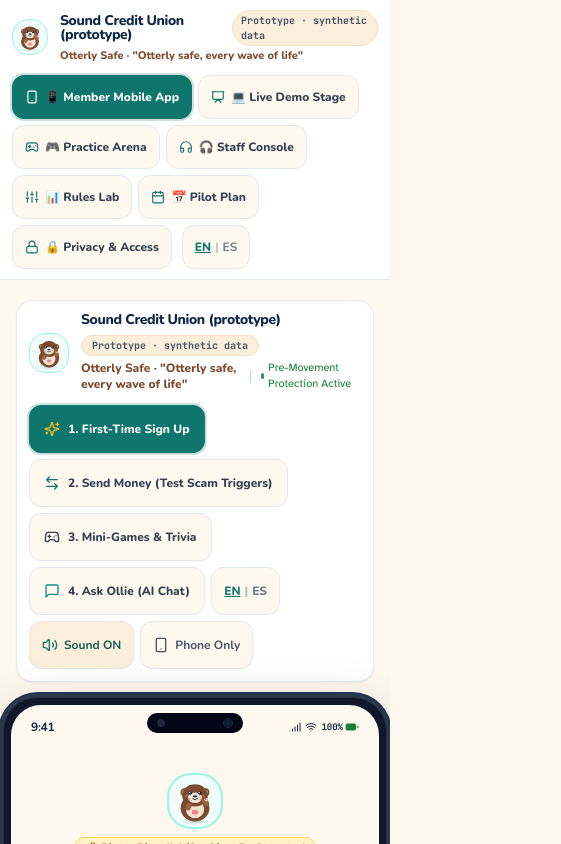
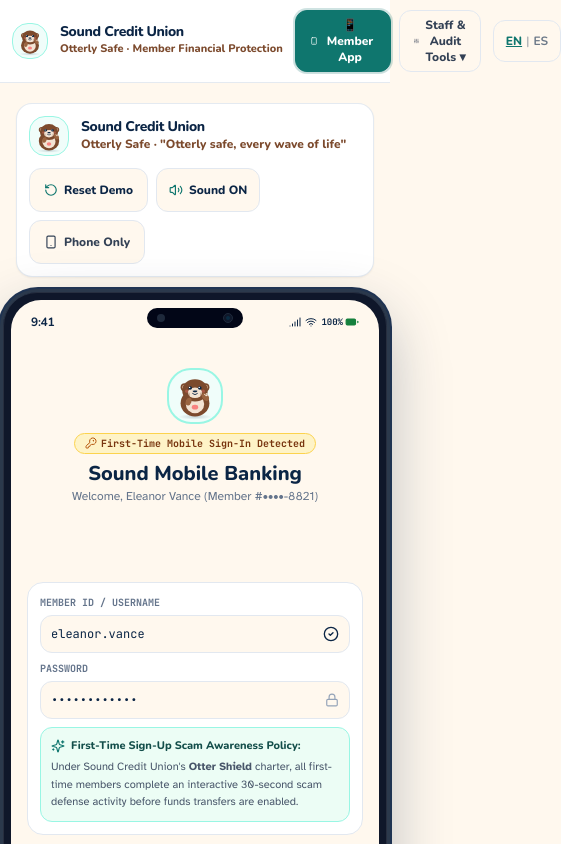
Before and after one commit to Aayush1259/Otterly-Safe, a React (Vite) app: page / in a window 390 px wide. Shown: the top 844 px of the page, 561 px wide, since content can reach past the window. Built offline with nearby package versions, Linux system fonts and the light colour scheme.

Commit message:
feat: add core application layout and mobile components for LearnFin platform

```diff
--- a/src/App.tsx
+++ b/src/App.tsx
@@ -48,8 +48,9 @@ export function App() {
     });
   }, [initDataset]);
 
-  const navTabs = [
-    { id: 'story' as const, label: '📱 Member Mobile App', icon: Smartphone },
+  const [showToolsMenu, setShowToolsMenu] = useState(false);
+
+  const auditTabs = [
     { id: 'demo' as const, label: '💻 Live Demo Stage', icon: Presentation },
     { id: 'practice' as const, label: '🎮 Practice Arena', icon: Gamepad2 },
     { id: 'staff' as const, label: '🎧 Staff Console', icon: Headphones },
@@ -58,63 +59,113 @@ export function App() {
     { id: 'privacy' as const, label: '🔒 Privacy & Access', icon: Lock },
   ];
 
+  const isAuditActive = auditTabs.some((t) => t.id === activeTab);
+  const currentAuditTab = auditTabs.find((t) => t.id === activeTab);
+
   return (
     <div className="min-h-screen bg-sand-50 text-navy-900 flex flex-col font-body selection:bg-kelp-200">
-      {/* Top Executive Navigation Bar */}
+      {/* Sleek, Professional Header (No prototype clutter, focused member experience) */}
       <header className="bg-white border-b border-slate-200/90 shadow-2xs sticky top-0 z-50 px-3 sm:px-6 py-2.5">
-        <div className="max-w-7xl mx-auto flex flex-col lg:flex-row lg:items-center justify-between gap-2.5">
-          {/* Brand Wordmark & Mandatory Synthetic Data Badge */}
+        <div className="max-w-7xl mx-auto flex items-center justify-between gap-3">
+          {/* Brand Wordmark (Clean Sound Credit Union) */}
           <div className="flex items-center space-x-3 shrink-0">
-            <div className="w-9 h-9 rounded-2xl bg-kelp-50 border border-kelp-200 flex items-center justify-center p-1 shrink-0">
+            <div className="w-9 h-9 rounded-2xl bg-kelp-50 border border-kelp-200 flex items-center justify-center p-1 shrink-0 shadow-2xs">
               <Ollie mood="wave" size={30} animated={false} />
             </div>
             <div>
-              <div className="flex items-center space-x-2">
-                <span className="font-heading font-black text-sm sm:text-base text-navy-900 leading-none tracking-tight">
-                  Sound Credit Union (prototype)
+              <span className="font-heading font-black text-sm sm:text-base text-navy-900 leading-none tracking-tight block">
+                Sound Credit Union
               </span>
-                <span className="text-[10px] font-mono font-bold text-slate-600 bg-sand-100 px-2 py-0.5 rounded-full border border-sand-200">
-                  Prototype · synthetic data
-                </span>
-              </div>
               <span className="text-[11px] font-heading font-extrabold text-otter-700 block mt-0.5">
-                Otterly Safe · "Otterly safe, every wave of life"
+                Otterly Safe · Member Financial Protection
               </span>
             </div>
           </div>
 
-          {/* Navigation Pill Switcher */}
+          {/* Simple, Streamlined Navigation */}
           <nav
-            aria-label="Platform main navigation"
-            className="flex flex-wrap items-center gap-1.5 text-xs font-heading font-extrabold"
+            aria-label="Platform navigation"
+            className="flex items-center gap-2 text-xs font-heading font-extrabold"
           >
-            {navTabs.map((tab) => {
+            {/* Primary View: Member Mobile App */}
+            <button
+              type="button"
+              onClick={() => {
+                setActiveTab('story');
+                setShowToolsMenu(false);
+              }}
+              aria-current={activeTab === 'story' ? 'page' : undefined}
+              className={`min-h-[42px] px-3.5 py-1.5 rounded-xl border transition-all flex items-center space-x-1.5 ${
+                activeTab === 'story'
+                  ? 'bg-kelp-700 text-white border-kelp-700 shadow-sm ring-2 ring-kelp-700/20'
+                  : 'bg-sand-50 text-slate-700 border-slate-200 hover:bg-white hover:border-slate-300'
+              }`}
+            >
+              <Smartphone className={`w-3.5 h-3.5 ${activeTab === 'story' ? 'text-white' : 'text-kelp-700'}`} />
+              <span>📱 Member App</span>
+            </button>
+
+            {/* Compact Staff & Audit Tools Selector */}
+            <div className="relative">
+              <button
+                type="button"
+                onClick={() => setShowToolsMenu(!showToolsMenu)}
+                aria-expanded={showToolsMenu}
+                aria-haspopup="true"
+                className={`min-h-[42px] px-3.5 py-1.5 rounded-xl border transition-all flex items-center space-x-1.5 ${
+                  isAuditActive
+                    ? 'bg-navy-900 text-white border-navy-900 shadow-sm'
+                    : 'bg-sand-50 text-slate-700 border-slate-200 hover:bg-white hover:border-slate-300'
+                }`}
+              >
+                <Sliders className="w-3.5 h-3.5" />
+                <span>
+                  {isAuditActive && currentAuditTab ? currentAuditTab.label : 'Staff & Audit Tools'} ▾
+                </span>
+              </button>
+
+              {/* Dropdown Menu */}
+              {showToolsMenu && (
+                <div
+                  className="absolute right-0 mt-1.5 w-60 bg-white border border-slate-200 rounded-2xl shadow-xl py-1.5 z-50 animate-slideDown"
+                  role="menu"
+                >
+                  <div className="px-3 py-1 text-[10px] font-mono font-bold text-slate-400 uppercase tracking-wider border-b border-slate-100 mb-1">
+                    Auditor & Staff Suite
+                  </div>
+                  {auditTabs.map((tab) => {
                     const Icon = tab.icon;
-              const isActive = activeTab === tab.id;
+                    const isTabActive = activeTab === tab.id;
                     return (
                       <button
                         key={tab.id}
                         type="button"
-                  onClick={() => setActiveTab(tab.id)}
-                  aria-current={isActive ? 'page' : undefined}
-                  className={`min-h-[44px] px-3 py-1.5 rounded-xl border transition-all flex items-center space-x-1.5 shrink-0 ${
-                    isActive
-                      ? 'bg-kelp-700 text-white border-kelp-700 shadow-sm ring-2 ring-kelp-700/20'
-                      : 'bg-sand-50 text-slate-700 border-slate-200 hover:bg-white hover:border-slate-300'
+                        role="menuitem"
+                        onClick={() => {
+                          setActiveTab(tab.id);
+                          setShowToolsMenu(false);
+                        }}
+                        className={`w-full px-3.5 py-2 text-left text-xs font-heading font-bold flex items-center space-x-2 transition-colors ${
+                          isTabActive
+                            ? 'bg-kelp-50 text-kelp-900 font-black'
+                            : 'text-slate-700 hover:bg-sand-50'
                         }`}
                       >
-                  <Icon className={`w-3.5 h-3.5 ${isActive ? 'text-white' : 'text-kelp-700'}`} />
+                        <Icon className="w-3.5 h-3.5 text-kelp-700 shrink-0" />
                         <span>{tab.label}</span>
                       </button>
                     );
                   })}
+                </div>
+              )}
+            </div>
 
             {/* Language Switch */}
             <button
               type="button"
               onClick={toggleLang}
               aria-label={`Switch language. Current: ${lang === 'en' ? 'English' : 'Español'}`}
-              className="min-h-[44px] px-3 py-1.5 rounded-xl border border-slate-200 bg-sand-50 hover:bg-white text-navy-900 transition-colors flex items-center space-x-1 font-bold shrink-0 ml-1"
+              className="min-h-[42px] px-3 py-1.5 rounded-xl border border-slate-200 bg-sand-50 hover:bg-white text-navy-900 transition-colors flex items-center space-x-1 font-bold shrink-0 ml-1"
             >
               <span className={lang === 'en' ? 'underline font-black text-kelp-700' : 'opacity-60'}>EN</span>
               <span className="opacity-30">|</span>
@@ -188,6 +239,11 @@ export function App() {
 
         {activeTab === 'privacy' && <PrivacyAccess />}
       </main>
+
+      {/* Subtle Member Safety Footer */}
+      <footer className="py-2.5 px-4 text-center text-[11px] font-mono text-slate-500 border-t border-slate-200/80 bg-white/70">
+        Synthetic Data Only · Sound Credit Union Member Financial Protection Initiative
+      </footer>
     </div>
   );
 }
--- a/src/components/SoundAppShell.tsx
+++ b/src/components/SoundAppShell.tsx
@@ -1,5 +1,5 @@
 import React from 'react';
-import { ShieldCheck, Home, ArrowLeftRight, Gamepad2, HelpCircle } from 'lucide-react';
+import { ShieldCheck, Home, ArrowLeftRight, Gamepad2, HelpCircle, Bell, Menu } from 'lucide-react';
 import type { Lang, Member } from '../types';
 
 interface SoundAppShellProps {
@@ -9,13 +9,15 @@ interface SoundAppShellProps {
   onToggleLang: () => void;
   activeNav?: 'accounts' | 'pay' | 'practice' | 'support';
   onNavSelect?: (tab: 'accounts' | 'pay' | 'practice' | 'support') => void;
+  notificationCount?: number;
+  onOpenNotifications?: () => void;
+  onOpenMenu?: () => void;
 }
 
 /**
  * Standard Sound Credit Union mobile app shell.
- * Includes text wordmark "Sound Credit Union (prototype)",
- * persistent "Prototype · synthetic data" disclaimer badge,
- * and WCAG 2.2 compliant navigation touch targets (≥ 48px).
+ * Clean member brand with Notification Bell (unread trivia & reminders)
+ * and Hamburger Menu for quick resource navigation.
  */
 export const SoundAppShell: React.FC<SoundAppShellProps> = ({
   children,
@@ -24,47 +26,44 @@ export const SoundAppShell: React.FC<SoundAppShellProps> = ({
   onToggleLang,
   activeNav = 'pay',
   onNavSelect,
+  notificationCount = 0,
+  onOpenNotifications,
+  onOpenMenu,
 }) => {
   return (
-    <div className="flex-1 flex flex-col h-full bg-sand-50 select-none">
-      {/* Brand & Wordmark Header */}
-      <header className="bg-white border-b border-slate-200/80 px-4 py-2.5 shrink-0 flex items-center justify-between shadow-sm">
-        <div className="flex flex-col">
-          <div className="flex items-center space-x-1.5">
-            <span className="w-2.5 h-2.5 rounded-full bg-kelp-700 inline-block" />
-            <h1 className="font-heading font-extrabold text-sm tracking-tight text-navy-900 leading-none">
-              Sound Credit Union
-            </h1>
-          </div>
-          <span className="text-[10px] font-mono font-medium text-slate-500 uppercase tracking-wider pl-4">
-            (prototype)
-          </span>
+    <div className="flex-1 flex flex-col h-full bg-sand-50 select-none relative">
+      {/* Brand Header with Notification Bell & Hamburger Menu */}
+      <header className="bg-white border-b border-slate-200/80 px-4 py-2.5 shrink-0 flex items-center justify-between shadow-2xs">
+        <div className="flex items-center space-x-2">
+          <span className="w-2.5 h-2.5 rounded-full bg-kelp-700 inline-block shrink-0 shadow-2xs" />
+          <h1 className="font-heading font-extrabold text-sm tracking-tight text-navy-900 leading-none">
+            Sound Credit Union
+          </h1>
         </div>
 
-        <div className="flex items-center space-x-2">
-          {/* EN / ES Language Switch */}
+        <div className="flex items-center space-x-1">
+          {/* Unread Trivia & Reminders Bell */}
           <button
             type="button"
-            onClick={onToggleLang}
-            aria-label={`Switch language. Current: ${lang === 'en' ? 'English' : 'Español'}`}
-            className="inline-flex items-center justify-center px-2 py-1 rounded-full text-xs font-bold font-heading bg-sand-100 hover:bg-sand-200 text-kelp-800 border border-kelp-700/20 transition-colors focus:ring-2 focus:ring-kelp-700 focus:outline-none min-h-[32px]"
+            onClick={onOpenNotifications}
+            aria-label={`View notifications. ${notificationCount} unread`}
+            className="relative p-2 rounded-xl text-slate-700 hover:text-navy-900 hover:bg-sand-100 transition-colors min-h-[36px] min-w-[36px] flex items-center justify-center"
           >
-            <span className={lang === 'en' ? 'underline font-black' : 'opacity-60'}>EN</span>
-            <span className="mx-1 opacity-40">|</span>
-            <span className={lang === 'es' ? 'underline font-black' : 'opacity-60'}>ES</span>
+            <Bell className="w-4 h-4 text-slate-600" />
+            {notificationCount > 0 && (
+              <span className="absolute top-1.5 right-1.5 w-2 h-2 rounded-full bg-amber-500 ring-2 ring-white animate-pulse" />
+            )}
           </button>
 
-          {/* Member avatar initials */}
-          <div
-            className="w-8 h-8 rounded-full bg-kelp-700 text-white flex items-center justify-center text-xs font-heading font-bold shadow-sm"
-            title={member.display_name}
+          {/* Resources Hamburger Menu */}
+          <button
+            type="button"
+            onClick={onOpenMenu}
+            aria-label="Open resources and navigation menu"
+            className="p-2 rounded-xl text-slate-700 hover:text-navy-900 hover:bg-sand-100 transition-colors min-h-[36px] min-w-[36px] flex items-center justify-center"
           >
-            {member.display_name
-              .split(' ')
-              .map((n) => n[0])
-              .join('')
-              .slice(0, 2)}
-          </div>
+            <Menu className="w-4 h-4 text-slate-700" />
+          </button>
         </div>
       </header>
 
--- a/src/components/demo/DemoStage.tsx
+++ b/src/components/demo/DemoStage.tsx
@@ -68,6 +68,9 @@ export const DemoStage: React.FC<DemoStageProps> = ({
     else if (scenario === 'takeover') setSelectedMemberId('ANCHOR-B');
     else if (scenario === 'missed') setSelectedMemberId('ANCHOR-C');
   }, [scenario]);
+
+  const currentMember =
+    members.find((m) => m.member_id === selectedMemberId) || members[0];
 
   const memberLastPracticed = currentMember.practice_history?.[currentMember.practice_history.length - 1];
   const practiceCard =
--- a/src/components/mobile/OtterlySafeMobileApp.tsx
+++ b/src/components/mobile/OtterlySafeMobileApp.tsx
@@ -26,6 +26,10 @@ import {
   Gamepad2,
   Home,
   ArrowLeftRight,
+  Bell,
+  Menu,
+  X,
+  BookOpen,
 } from 'lucide-react';
 import { Ollie } from '../Ollie';
 import { PhoneFrame } from '../PhoneFrame';
@@ -83,9 +87,14 @@ export const OtterlySafeMobileApp: React.FC<OtterlySafeMobileAppProps> = ({
   // In-App Navigation Tab: 'accounts' | 'pay' | 'practice' | 'support'
   const [activeNav, setActiveNav] = useState<'accounts' | 'pay' | 'practice' | 'support'>('accounts');
 
-  // First-Time Sign-Up Sub-Stages
-  const [onboardingStage, setOnboardingStage] = useState<'login' | 'drill' | 'certified'>('login');
-  const [drillCardsChecked, setDrillCardsChecked] = useState<number[]>([0]);
+  // First-Time Sign-Up Sub-Stages: 'login' | 'warmup'
+  const [onboardingStage, setOnboardingStage] = useState<'login' | 'warmup'>('login');
+  const [warmupAnswer, setWarmupAnswer] = useState<number | null>(null);
+
+  // Notification Bell & Hamburger Drawer states
+  const [unreadNotifications, setUnreadNotifications] = useState(1);
+  const [showNotificationModal, setShowNotificationModal] = useState(false);
+  const [showHamburgerDrawer, setShowHamburgerDrawer] = useState(false);
 
   // Payment & Scam Trigger Points
   const [payeeName, setPayeeName] = useState('Federal Reserve Escrow Lockbox');
@@ -223,133 +232,49 @@ export const OtterlySafeMobileApp: React.FC<OtterlySafeMobileAppProps> = ({
 
   return (
     <div className="min-h-screen bg-sand-50 text-navy-900 flex flex-col justify-between max-w-7xl mx-auto px-2 sm:px-4 py-3 select-none">
-      {/* Sleek, Creative, Accessible Top Toolbar (Zero Horizontal Scrollbar) */}
+      {/* Sleek, Simplified, Non-Crowded Header (No prototype text, clean essentials) */}
       <header className="bg-white border border-slate-200/90 rounded-2xl sm:rounded-3xl p-3 sm:p-4 shadow-sm mb-3 shrink-0">
-        <div className="flex flex-col xl:flex-row xl:items-center justify-between gap-3">
-          {/* Brand, Wordmark & Synthetic Data Guardrail */}
+        <div className="flex flex-col sm:flex-row sm:items-center justify-between gap-3">
+          {/* Brand & Wordmark (Clean Sound Credit Union) */}
           <div className="flex items-center space-x-3">
             <div className="w-10 h-10 rounded-2xl bg-kelp-50 border border-kelp-200 flex items-center justify-center p-1 shrink-0 shadow-2xs">
               <Ollie mood="wave" size={34} animated={false} />
             </div>
             <div>
-              <div className="flex flex-wrap items-center gap-2">
-                <span className="font-heading font-black text-sm sm:text-base text-navy-900 leading-none tracking-tight">
-                  Sound Credit Union (prototype)
-                </span>
-                <span className="text-[10px] font-mono font-bold text-slate-600 bg-sand-100 px-2.5 py-0.5 rounded-full border border-sand-200 shadow-2xs">
-                  Prototype · synthetic data
-                </span>
-              </div>
-              <div className="flex items-center space-x-2 mt-1">
-                <span className="text-xs font-heading font-extrabold text-otter-700">
-                  Otterly Safe · "Otterly safe, every wave of life"
-                </span>
-                <span className="text-slate-300">|</span>
-                <div className="inline-flex items-center space-x-1 text-[11px] font-medium text-safe-700">
-                  <span className="w-1.5 h-1.5 rounded-full bg-safe-700 animate-pulse" />
-                  <span>Pre-Movement Protection Active</span>
-                </div>
-              </div>
+              <span className="font-heading font-black text-sm sm:text-base text-navy-900 leading-none tracking-tight block">
+                Sound Credit Union
+              </span>
+              <span className="text-xs font-heading font-extrabold text-otter-700 block mt-0.5">
+                Otterly Safe · "Otterly safe, every wave of life"
+              </span>
             </div>
           </div>
 
-          {/* Quick Experience Switchers & Accessibility Controls (Wrap-friendly, no ugly scrollbar) */}
-          <div className="flex flex-wrap items-center gap-1.5 text-xs font-heading font-extrabold">
+          {/* Simple, Non-Crowded Actions */}
+          <div className="flex flex-wrap items-center gap-2 text-xs font-heading font-extrabold">
+            {/* Quick Demo Reset */}
             <button
               type="button"
               onClick={handleResetToFirstTime}
-              aria-label="First-Time Sign Up and defensive roleplay activity"
-              className={`min-h-[48px] px-3.5 py-2 rounded-xl border transition-all flex items-center space-x-2 shrink-0 ${
-                appMode === 'onboarding'
-                  ? 'bg-kelp-700 text-white border-kelp-700 shadow-sm ring-2 ring-kelp-700/20'
-                  : 'bg-sand-50 text-slate-700 border-slate-200 hover:bg-white hover:border-slate-300'
-              }`}
+              aria-label="Restart onboarding demo"
+              className="min-h-[44px] px-3.5 py-1.5 rounded-xl border border-slate-200 bg-sand-50 hover:bg-white text-navy-900 flex items-center space-x-1.5 transition-colors shadow-2xs"
             >
-              <Sparkles className="w-4 h-4 text-amber-400 shrink-0" />
-              <span>1. First-Time Sign Up</span>
+              <RotateCcw className="w-3.5 h-3.5 text-kelp-700" />
+              <span>Reset Demo</span>
             </button>
 
-            <button
-              type="button"
-              onClick={() => {
-                setAppMode('app');
-                setActiveNav('pay');
-                setPaymentState('form');
-              }}
-              aria-label="Send Money and test scam triggers before money moves"
-              className={`min-h-[48px] px-3.5 py-2 rounded-xl border transition-all flex items-center space-x-2 shrink-0 ${
-                appMode === 'app' && activeNav === 'pay'
-                  ? 'bg-kelp-700 text-white border-kelp-700 shadow-sm ring-2 ring-kelp-700/20'
-                  : 'bg-sand-50 text-slate-700 border-slate-200 hover:bg-white hover:border-slate-300'
-              }`}
-            >
-              <ArrowLeftRight className="w-4 h-4 text-kelp-700 shrink-0" />
-              <span>2. Send Money (Test Scam Triggers)</span>
-            </button>
-
-            <button
-              type="button"
-              onClick={() => {
-                setAppMode('app');
-                setActiveNav('practice');
-                setPracticeGame('menu');
-              }}
-              aria-label="Practice mini games and scam trivia inside the app"
-              className={`min-h-[48px] px-3.5 py-2 rounded-xl border transition-all flex items-center space-x-2 shrink-0 ${
-                appMode === 'app' && activeNav === 'practice'
-                  ? 'bg-kelp-700 text-white border-kelp-700 shadow-sm ring-2 ring-kelp-700/20'
-                  : 'bg-sand-50 text-slate-700 border-slate-200 hover:bg-white hover:border-slate-300'
-              }`}
-            >
-              <Gamepad2 className="w-4 h-4 text-otter-600 shrink-0" />
-              <span>3. Mini-Games & Trivia</span>
-            </button>
-
-            <button
-              type="button"
-              onClick={() => {
-                setAppMode('app');
-                setActiveNav('support');
-              }}
-              aria-label="Ask Ollie AI assistant inside the mobile app"
-              className={`min-h-[48px] px-3.5 py-2 rounded-xl border transition-all flex items-center space-x-2 shrink-0 ${
-                appMode === 'app' && activeNav === 'support'
-                  ? 'bg-kelp-700 text-white border-kelp-700 shadow-sm ring-2 ring-kelp-700/20'
-                  : 'bg-sand-50 text-slate-700 border-slate-200 hover:bg-white hover:border-slate-300'
-              }`}
-            >
-              <MessageSquare className="w-4 h-4 text-kelp-600 shrink-0" />
-              <span>4. Ask Ollie (AI Chat)</span>
-            </button>
-
-            {/* Language Switch */}
-            <button
-              type="button"
-              onClick={() => setLang(lang === 'en' ? 'es' : 'en')}
-              aria-label={`Switch language. Currently ${lang === 'en' ? 'English' : 'Spanish'}`}
-              className="min-h-[48px] px-3 py-2 rounded-xl border border-slate-200 bg-sand-50 hover:bg-white text-navy-900 transition-colors flex items-center space-x-1"
-            >
-              <span className={lang === 'en' ? 'underline font-black text-kelp-700' : 'opacity-60'}>EN</span>
-              <span className="opacity-30">|</span>
-              <span className={lang === 'es' ? 'underline font-black text-kelp-700' : 'opacity-60'}>ES</span>
-            </button>
-
-            {/* Sound FX Toggle */}
+            {/* Audio Toggle */}
             <button
               type="button"
               onClick={() => setSoundEnabled(!soundEnabled)}
-              aria-label={soundEnabled ? 'Mute audio sound effects' : 'Enable audio sound effects'}
-              className={`min-h-[48px] px-3 py-2 rounded-xl border text-xs font-heading font-bold flex items-center space-x-1.5 transition-colors shrink-0 ${
-                soundEnabled
-                  ? 'bg-sand-100 text-kelp-800 border-kelp-300 shadow-2xs'
-                  : 'bg-slate-100 text-slate-500 border-slate-300'
-              }`}
+              aria-label={soundEnabled ? 'Mute audio' : 'Enable audio'}
+              className="min-h-[44px] px-3 py-1.5 rounded-xl border border-slate-200 bg-sand-50 hover:bg-white text-navy-900 flex items-center space-x-1.5 transition-colors shadow-2xs"
             >
-              {soundEnabled ? <Volume2 className="w-4 h-4 text-kelp-700" /> : <VolumeX className="w-4 h-4" />}
+              {soundEnabled ? <Volume2 className="w-3.5 h-3.5 text-kelp-700" /> : <VolumeX className="w-3.5 h-3.5 text-slate-400" />}
               <span>{soundEnabled ? 'Sound ON' : 'Muted'}</span>
             </button>
 
-            {/* Side-by-side Companion Layout Toggle */}
+            {/* Companion View Switcher */}
             <button
               type="button"
               onClick={() => {
@@ -357,21 +282,15 @@ export const OtterlySafeMobileApp: React.FC<OtterlySafeMobileAppProps> = ({
                 else if (companionView === 'sms') setCompanionView('staff');
                 else setCompanionView('none');
               }}
-              aria-label="Toggle side-by-side companion views: Phone Only, Phone with Family SMS, or Phone with Staff Log"
-              className={`min-h-[48px] px-3 py-2 rounded-xl border text-xs font-heading font-bold flex items-center space-x-1.5 transition-colors shrink-0 ${
+              aria-label="Toggle companion phone view"
+              className={`min-h-[44px] px-3.5 py-1.5 rounded-xl border transition-colors flex items-center space-x-1.5 ${
                 companionView !== 'none'
-                  ? 'bg-navy-900 text-white border-navy-900 shadow-sm'
-                  : 'bg-sand-50 text-slate-600 border-slate-200 hover:bg-white'
+                  ? 'bg-navy-900 text-white border-navy-900 shadow-2xs'
+                  : 'bg-sand-50 text-slate-700 border-slate-200 hover:bg-white'
               }`}
             >
-              <Smartphone className="w-4 h-4" />
-              <span>
-                {companionView === 'none'
-                  ? 'Phone Only'
-                  : companionView === 'sms'
-                  ? 'Phone + Family SMS'
-                  : 'Phone + Staff Log'}
-              </span>
+              <Smartphone className="w-3.5 h-3.5" />
+              <span>{companionView === 'none' ? 'Phone Only' : companionView === 'sms' ? '+ Family SMS' : '+ Staff Log'}</span>
             </button>
           </div>
         </div>
```
Lines whose indentation alone changed are shown as unchanged.
